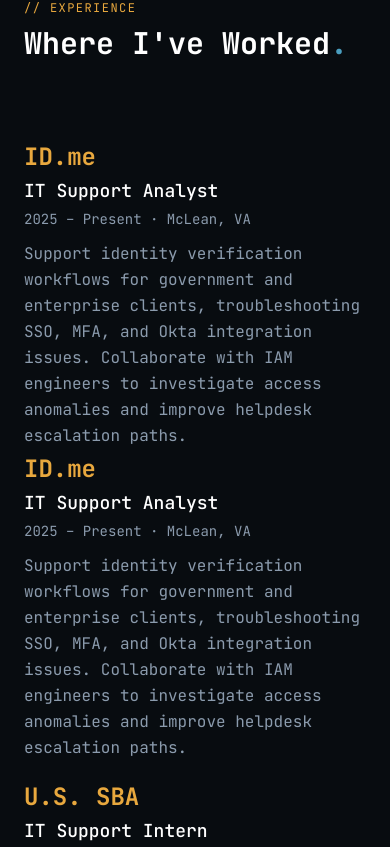
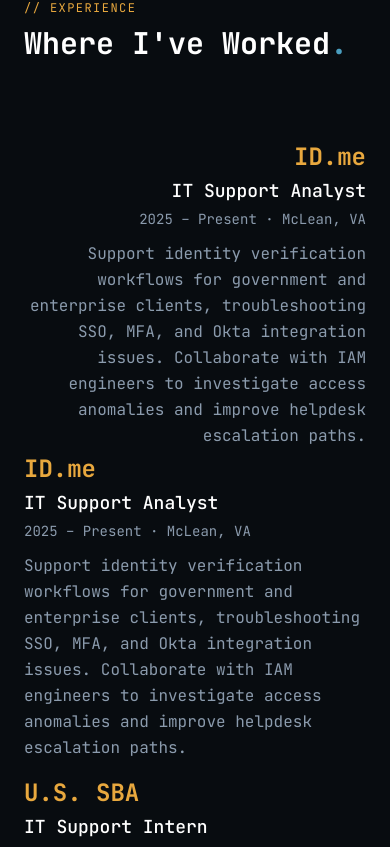
Before and after one commit to cjparker102/cjparker102-dev, a Next.js app: page / in a window 390 px wide. Shown: the part 2493-3340 px from the top of the page. Built offline with nearby package versions, Linux system fonts and the light colour scheme.

Commit message:
final fix timeline alignment and spacing
- Line 104: replaced md:text-right class with inline
  style={{ textAlign: "right" }} to force right-alignment
  on left entries (Tailwind class wasn't rendering)
- Gap: gap-4/gap-5 → gap-3/gap-4 (30% tighter)

```diff
--- a/app/components/Experience.tsx
+++ b/app/components/Experience.tsx
@@ -91,7 +91,7 @@
             }}
           />
 
-          <div className="flex flex-col gap-4 md:gap-5">
+          <div className="flex flex-col gap-3 md:gap-4">
             {EXPERIENCE.map((job, i) => {
               const onRight = i % 2 === 1;
               return (
@@ -101,7 +101,7 @@
                     {/* Left half */}
                     <div className={`md:w-1/2 ${onRight ? "hidden md:block md:pr-10" : "md:pr-10"}`}>
                       {!onRight && (
-                        <div className="md:text-right">
+                        <div style={{ textAlign: "right" }}>
                           <h3 className="text-teal text-2xl font-bold mb-1">{job.company}</h3>
                           <p className="text-white text-lg font-medium mb-1">{job.role}</p>
                           <p className="text-muted text-sm font-mono mb-3">{job.dates} · {job.location}</p>
```
